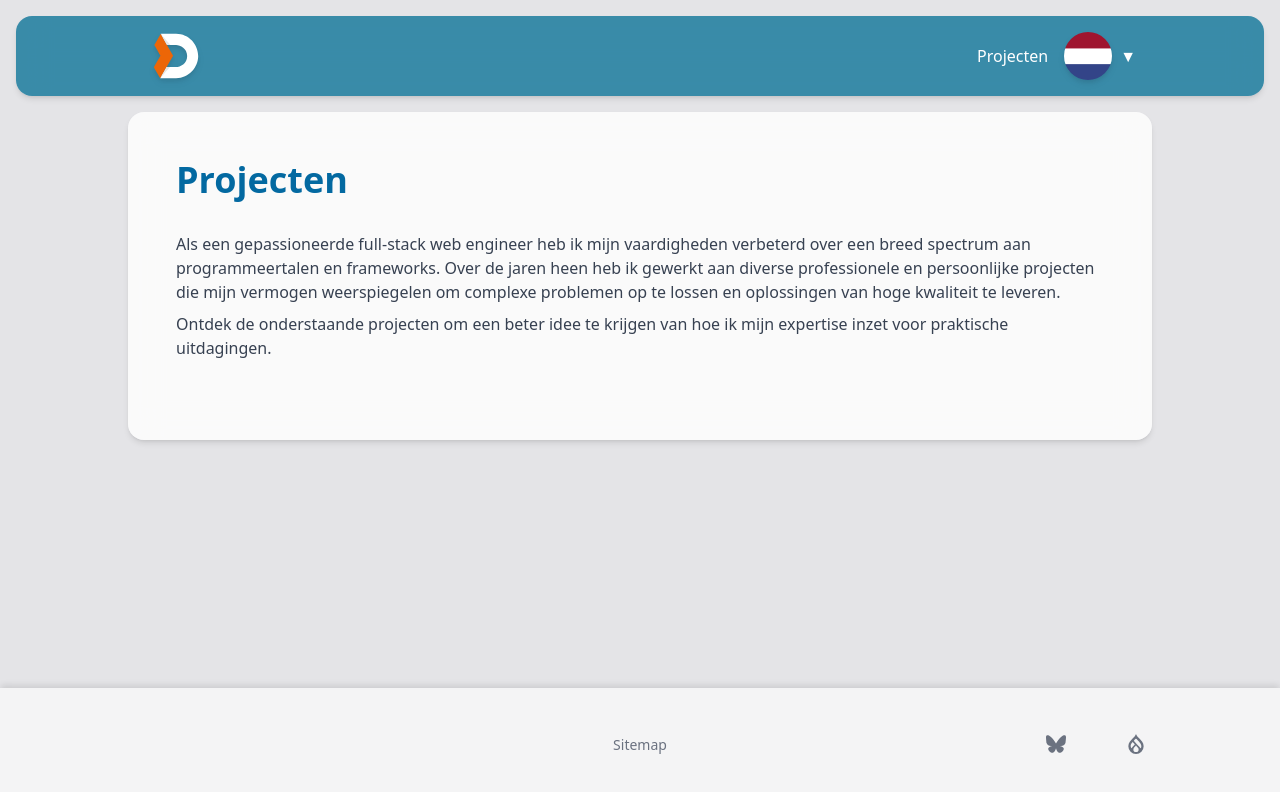
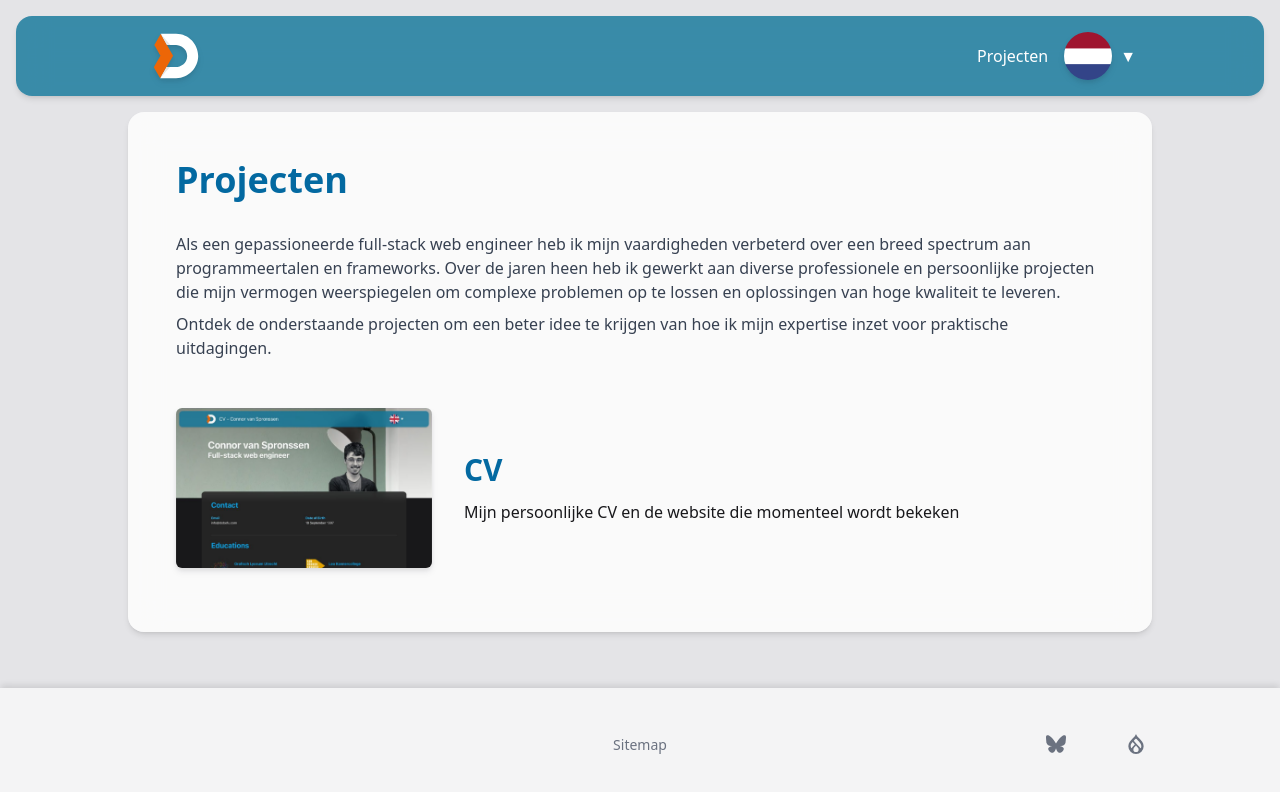
Before and after one commit to Dobefu/cv, a Next.js app: page /nl/projects in a window 1280 px wide. Shown: the top 792 px of the page. Built offline with nearby package versions, Linux system fonts and the light colour scheme; some icons are missing.

Commit message:
feat: Use the new ProjectPreview component on the project overview

```diff
--- a/src/app/en/projects/cv/page.mdx
+++ b/src/app/en/projects/cv/page.mdx
@@ -1,4 +1,9 @@
 import ContentContainer from '@/components/layout/content-container.tsx'
+
+export const metadata = {
+  title: "CV",
+  description: "",
+}
 
 <ContentContainer>
 
--- a/src/app/en/projects/page.tsx
+++ b/src/app/en/projects/page.tsx
@@ -1,4 +1,4 @@
-import ImageField from '@/components/elements/image-field'
+import ProjectPreview from '@/components/elements/project-preview'
 import ContentContainer from '@/components/layout/content-container'
 import getProjects from '@/utils/get-projects'
 
@@ -9,7 +9,7 @@ export const metadata = {
 }
 
 export default function Projects() {
-  const projects = getProjects()
+  const projects = getProjects('en')
 
   return (
     <div className="relative px-4">
@@ -32,16 +32,12 @@ export default function Projects() {
         </div>
 
         {projects?.map((project) => (
-          <ImageField
-            img={{
-              src: `/img/projects/${project.image}`,
-              alt: '',
-            }}
+          <ProjectPreview
+            img={`/img/projects/${project.image}`}
             key={project.title}
             label={project.title}
-            link={`/en/projects/${project.path}`}
-            subtext=""
-            text=""
+            link={`/projects/${project.path}`}
+            subtext={project.subtext}
           />
         ))}
       </ContentContainer>
--- a/src/app/nl/projects/cv/page.mdx
+++ b/src/app/nl/projects/cv/page.mdx
@@ -1,4 +1,9 @@
 import ContentContainer from '@/components/layout/content-container.tsx'
+
+export const metadata = {
+  title: "CV",
+  description: "",
+}
 
 <ContentContainer>
 
--- a/src/app/nl/projects/page.tsx
+++ b/src/app/nl/projects/page.tsx
@@ -1,4 +1,4 @@
-import ImageField from '@/components/elements/image-field'
+import ProjectPreview from '@/components/elements/project-preview'
 import ContentContainer from '@/components/layout/content-container'
 import getProjects from '@/utils/get-projects'
 
@@ -9,7 +9,7 @@ export const metadata = {
 }
 
 export default function Projects() {
-  const projects = getProjects()
+  const projects = getProjects('nl')
 
   return (
     <div className="relative px-4">
@@ -33,16 +33,12 @@ export default function Projects() {
         </div>
 
         {projects?.map((project) => (
-          <ImageField
-            img={{
-              src: `/img/projects/${project.image}`,
-              alt: '',
-            }}
+          <ProjectPreview
+            img={`/img/projects/${project.image}`}
             key={project.title}
             label={project.title}
-            link={`/nl/projects/${project.path}`}
-            subtext=""
-            text=""
+            link={`/projects/${project.path}`}
+            subtext={project.subtext}
           />
         ))}
       </ContentContainer>
```
